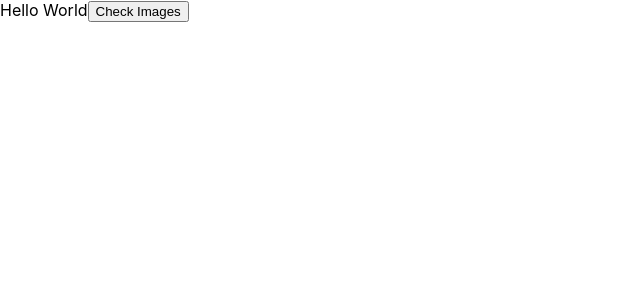
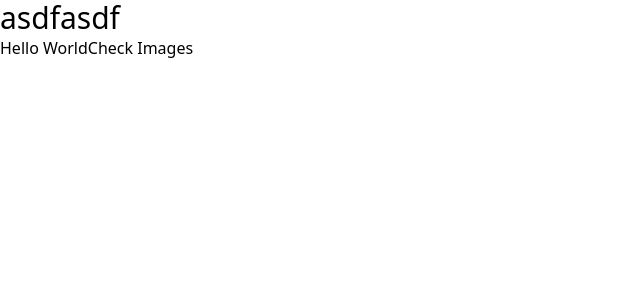
Before and after one commit to xavieryn/babson-generator2024, a React (Create React App) app: page / in a window 1280 px wide. Shown: the top 300 px of the page, without its empty margins (0-640 px from the left). Built offline with nearby package versions, Linux system fonts and the light colour scheme; the HTML template or start-up script is replaced by a standard one.

Commit message:
installs tailwind

```diff
--- a/package.json
+++ b/package.json
@@ -44,9 +44,13 @@
     ]
   },
   "devDependencies": {
+    "autoprefixer": "^10.4.20",
     "copy-webpack-plugin": "^12.0.2",
     "css-loader": "^7.1.2",
     "html-webpack-plugin": "^5.6.3",
+    "postcss": "^8.4.49",
+    "postcss-loader": "^8.1.1",
+    "tailwindcss": "^3.4.15",
     "ts-loader": "^9.5.1",
     "ts-node": "^10.9.2",
     "webpack": "^5.96.1",
--- /dev/null
+++ b/postcss.config.js
@@ -0,0 +1,6 @@
+module.exports = {
+  plugins: {
+      tailwindcss: {},
+      autoprefixer: {},
+  },
+}
--- a/src/App.tsx
+++ b/src/App.tsx
@@ -1,4 +1,5 @@
 import { checkImage } from "./action";
+import './index.css';
 
 import { useState } from "react";
 import { SightEngineResponse } from "./type";
@@ -14,6 +15,7 @@ function App() {
   };
   return (
     <div className="App">
+      <div className="text-3xl">asdfasdf</div>
       Hello World
       <button onClick={handleClick}>Check Images</button>
       {imageCheckResult && (
--- a/src/index.css
+++ b/src/index.css
@@ -1,13 +1,3 @@
-body {
-  margin: 0;
-  font-family: -apple-system, BlinkMacSystemFont, 'Segoe UI', 'Roboto', 'Oxygen',
-    'Ubuntu', 'Cantarell', 'Fira Sans', 'Droid Sans', 'Helvetica Neue',
-    sans-serif;
-  -webkit-font-smoothing: antialiased;
-  -moz-osx-font-smoothing: grayscale;
-}
-
-code {
-  font-family: source-code-pro, Menlo, Monaco, Consolas, 'Courier New',
-    monospace;
-}
+@tailwind base;
+@tailwind components;
+@tailwind utilities;
--- /dev/null
+++ b/tailwind.config.js
@@ -0,0 +1,11 @@
+/** @type {import('tailwindcss').Config} */
+module.exports = {
+  content: [
+    "./src/**/*.{js,jsx,ts,tsx}",
+    "./public/index.html"
+  ],
+  theme: {
+    extend: {},
+  },
+  plugins: [],
+}
--- a/webpack.config.js
+++ b/webpack.config.js
@@ -1,6 +1,6 @@
 const path = require("path");
 const HTMLPlugin = require("html-webpack-plugin");
-const CopyPlugin = require("copy-webpack-plugin")
+const CopyPlugin = require("copy-webpack-plugin");
 
 module.exports = {
     entry: {
@@ -17,16 +17,28 @@ module.exports = {
                         options: {
                             compilerOptions: { noEmit: false },
                         }
-                  }],
+                    }
+                ],
                 exclude: /node_modules/,
             },
             {
+                test: /\.css$/i,
                 exclude: /node_modules/,
-              test: /\.css$/i,
                 use: [
                     "style-loader",
-                  "css-loader"
-               ]
+                    "css-loader",
+                    {
+                        loader: "postcss-loader",
+                        options: {
+                            postcssOptions: {
+                                plugins: [
+                                    "tailwindcss",
+                                    "autoprefixer",
+                                ],
+                            },
+                        },
+                    },
+                ],
             },
         ],
     },
```
Also changed, not shown: manifest.json, 5 other files (tests, documents, lock files or other folders). Lines whose indentation alone changed are shown as unchanged.
